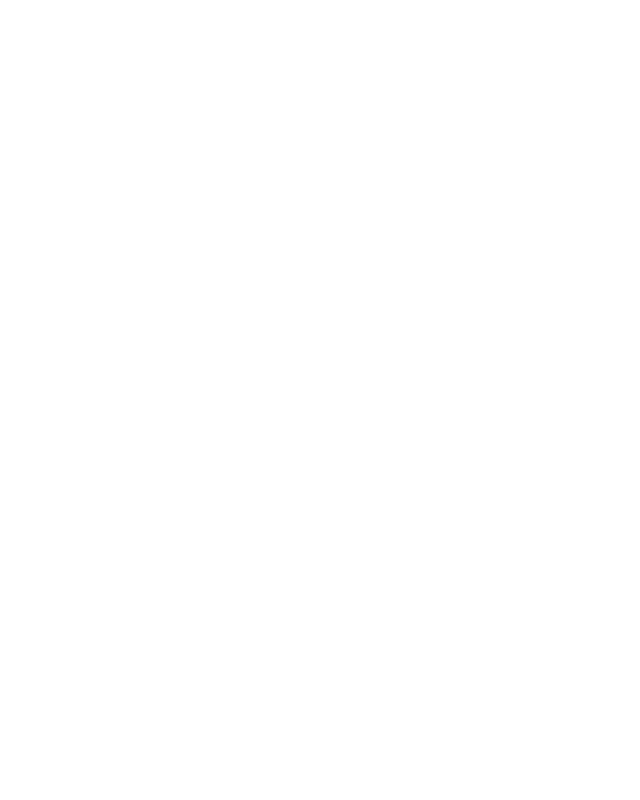
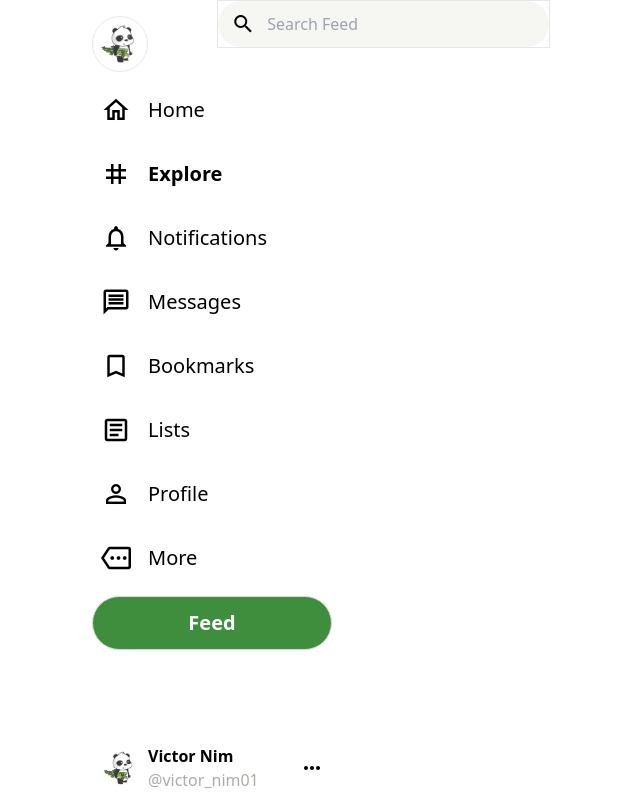
Before and after one commit to vnim94/feed, a React (Create React App) app in the folder client/: page /explore in a window 1280 px wide. Before the commit this address had no page. Shown: the whole page, without its empty margins (223-863 px from the left). Built offline with nearby package versions, Linux system fonts and the light colour scheme.

Commit message:
refactored components

```diff
--- a/client/src/App.js
+++ b/client/src/App.js
@@ -2,6 +2,7 @@
 import Splash from './splash/Splash';
 import { Login, Signup } from './user/Form';
 import Home from './pages/Home';
+import Explore from './pages/Explore';
 
 function App() {
     return (
@@ -12,6 +13,7 @@
                     <Route path="signup" element={<Signup/>} />
                 </Route>
                 <Route path="home" element={<Home/>}/>
+                <Route path="explore" element={<Explore/>}/>
             </Routes>
         </Router>
     )
--- a/client/src/components/Aside.js
+++ b/client/src/components/Aside.js
@@ -1,27 +1,23 @@
 import { useState } from 'react';
-import SearchBar from './Search';
 
-function Aside() {
-    const [more, setMore] = useState(false);
-
+function Aside({ children }) {
     return (
         <div>
             <div className="h-screen fixed top-0">
                 <div className="p-3 space-y-4">
-                    <SearchBar/>
-                    <div className="bg-grey-2 rounded-xl">
-                        <div className="p-3">
-                            <span className="font-bold text-xl">What's happening</span>
+                    {children}
+                    <Terms/>
                 </div>
-                        <WhatItem heading="Heading" text="text" topic="Topic" icon={true} live={true}/>
-                        <WhatItem heading="Heading" text="text" topic="Topic" img="/phunky-panda.png"/>
             </div>
-                    <div className="bg-grey-2 rounded-xl">
-                        <div className="p-3">
-                            <span className="font-bold text-xl">Who to follow</span>
         </div>
-                        <WhoItem name="Name" tag="@Name"/>
-                    </div>
+    )
+}
+
+function Terms() {
+
+    const [more, setMore] = useState(false);
+
+    return (
         <div className="flex flex-row flex-wrap items-center text-sm text-grey-5">
             <a className="mr-2 hover:underline" href="/">Terms of Service</a>
             <a className="mr-2 hover:underline" href="/">Privacy Policy</a>
@@ -48,13 +44,21 @@
             </div>
             <span>© 2022 Feed, Inc.</span>
         </div>
+    )
+}
+
+export function AsideCard({ children, heading }) {
+    return (
+        <div className="bg-grey-2 rounded-xl">
+            <div className="p-3">
+                <span className="font-bold text-xl">{heading}</span>
             </div>
-            </div>
+            {children}
         </div>
     )
 }
 
-function WhatItem({ heading, text, topic, icon, img, live }) {
+export function WhatItem({ heading, text, topic, icon, img, live }) {
     return (
         <div className="p-3 flex flex-row hover:bg-grey-1 cursor-pointer">
             <div className="flex flex-col flex-grow">
@@ -78,7 +82,7 @@
     )
 }
 
-function WhoItem({ name, tag, link }) {
+export function WhoItem({ name, tag, link }) {
     return (
         <div className="p-3 flex flex-row items-center justify-between hover:bg-grey-1 cursor-pointer">
             <div className="flex flex-row space-x-2">
--- /dev/null
+++ b/client/src/components/Container.js
@@ -0,0 +1,11 @@
+function Container({ children }) {
+    return (
+        <div className="flex flex-row justify-center">
+            <div className="max-w-7xl grid grid-cols-[1fr_2.5fr_1.5fr]">
+                {children}
+            </div>
+        </div>
+    )
+}
+
+export default Container;
--- a/client/src/components/Feed.js
+++ b/client/src/components/Feed.js
@@ -1,19 +1,23 @@
 import { useState } from 'react';
 
-function Feed() {
+function Feed({ children }) {
     return (
         <div className="border border-x-grey-3 ">
-            <div className="px-4 py-3 sticky top-0 flex flex-row items-center justify-between bg-white-1 bg-opacity-70">
-                <span className="font-bold text-xl">Home</span>
-                <span className="material-icons-outlined">auto_awesome</span>
-            </div>
-            <FeedBox/>
-            {Array(10).fill().map((_,index) => <Card key={index}/>)}
+            {children}
         </div>
     )
 }
 
-function FeedBox() {
+export function HomeBanner() {
+    return (
+        <div className="px-4 py-3 sticky top-0 flex flex-row items-center justify-between bg-white-1 bg-opacity-70">
+            <span className="font-bold text-xl">Home</span>
+            <span className="material-icons-outlined">auto_awesome</span>
+        </div>
+    )
+}
+
+export function FeedBox() {
     const [inputFocused, setInputFocused] = useState(false);
 
     return (
@@ -45,7 +49,7 @@
     )
 }
 
-function Card({ link }) {
+export function Card({ link }) {
     return (
         <div className="px-4 py-2 w-full border-b border-b-grey-3 grid grid-cols-[1fr_8fr]">
             <div className="mt-2 mr-3">
--- a/client/src/components/Navbar.js
+++ b/client/src/components/NavBar.js
@@ -1,4 +1,6 @@
-function Navbar() {
+import { useNavigate } from 'react-router-dom';
+
+function NavBar({ selected }) {
     return (
         <div>
             <div className="fixed top-0 w-64">
@@ -6,13 +8,13 @@
                     <div className="space-y-3">
                         <img className="p-1 h-14 w-14 rounded-full cursor-pointer border" src="/phunky-panda.png" alt="avatar"></img>
                         <div className="space-y-3 flex flex-col items-start">
-                            <NavButton icon="home" text="Home" selected={true}/>
-                            <NavButton icon="tag" text="Explore"/>
-                            <NavButton icon="notifications" text="Notifications"/>
-                            <NavButton icon="message" text="Messages"/>
-                            <NavButton icon="bookmark_outline" text="Bookmarks"/>
-                            <NavButton icon="article" text="Lists"/>
-                            <NavButton icon="person_outline" text="Profile"/>
+                            <NavButton icon="home" text="Home" selected={selected === 'home'}/>
+                            <NavButton icon="tag" text="Explore" selected={selected === 'explore'}/>
+                            <NavButton icon="notifications" text="Notifications" selected={selected === 'notifications'}/>
+                            <NavButton icon="message" text="Messages" selected={selected === 'message'}/>
+                            <NavButton icon="bookmark_outline" text="Bookmarks" selected={selected === 'bookmarks'}/>
+                            <NavButton icon="article" text="Lists" selected={selected === 'lists'}/>
+                            <NavButton icon="person_outline" text="Profile" selected={selected === 'profile'}/>
                             <NavButton icon="more" text="More"/>
                         </div>
                         <button className="w-full py-3 bg-green-7 text-white-1 border font-bold text-xl border-grey-4 rounded-full flex items-center justify-center hover:bg-green-6">
@@ -36,12 +38,15 @@
 }
 
 function NavButton({ icon, selected, text }) {
+
+    const navigate = useNavigate();
+
     return (
-        <div className="p-3 flex flex-row items-center rounded-full hover:bg-grey-4 cursor-pointer duration-200">
+        <div className="p-3 flex flex-row items-center rounded-full hover:bg-grey-4 cursor-pointer duration-200" onClick={() => navigate(`/${text.toLowerCase()}`)}>
             <span className={`mr-5 scale-125 ${selected ? 'material-icons' : 'material-icons-outlined'}`}>{icon}</span>
             <span className={`${selected && 'font-bold'} text-xl`}>{text}</span>
         </div>
     )
 }
 
-export default Navbar;
+export default NavBar;
--- a/client/src/pages/Explore.js
+++ b/client/src/pages/Explore.js
@@ -1,10 +1,15 @@
+import Container from '../components/Container';
 import SearchBar from '../components/Search';
+import NavBar from '../components/NavBar';
 
 function Explore() {
     return (
-        <div>
-            <SearchBar />
-        </div>
+        <Container>
+            <NavBar selected="explore"/>
+            <div className="border border-x-grey-3">
+                <SearchBar />
+            </div>
+        </Container>
     )
 }
 
--- a/client/src/pages/Home.js
+++ b/client/src/pages/Home.js
@@ -1,16 +1,31 @@
-import Navbar from '../components/Navbar';
-import Feed from '../components/Feed';
+import Container from '../components/Container';
+import NavBar from '../components/NavBar';
+import Feed, { HomeBanner, FeedBox, Card } from '../components/Feed';
 import Aside from '../components/Aside';
+import SearchBar from '../components/Search';
+import { AsideCard, WhatItem, WhoItem } from '../components/Aside';
+
 
 function Home() {
     return (
-        <div className="flex flex-row justify-center">
-            <div className="max-w-7xl grid grid-cols-[1fr_2.5fr_1.5fr]">
-                <Navbar/>
-                <Feed/>
-                <Aside/>
-            </div>
-        </div>
+        <Container>
+            <NavBar selected="home"/>
+            <Feed>
+                <HomeBanner/>
+                <FeedBox/>
+                {Array(10).fill().map((_,index) => <Card key={index}/>)}
+            </Feed>
+            <Aside>
+                <SearchBar/>
+                <AsideCard heading="What's happening">
+                    <WhatItem heading="Heading" text="text" topic="Topic" icon={true} live={true}/>
+                    <WhatItem heading="Heading" text="text" topic="Topic" img="/phunky-panda.png"/>
+                </AsideCard>
+                <AsideCard heading="Who to follow">
+                    <WhoItem name="Name" tag="@Name"/>
+                </AsideCard>
+            </Aside>
+        </Container>
     )
 }
 
```
Lines whose indentation alone changed are shown as unchanged.
